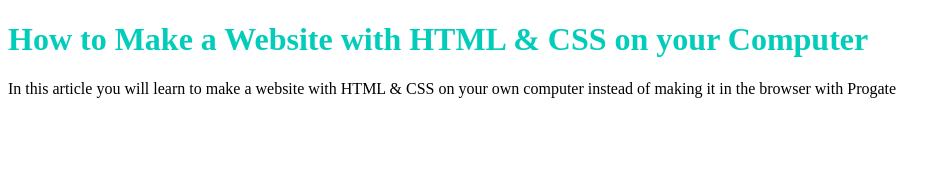
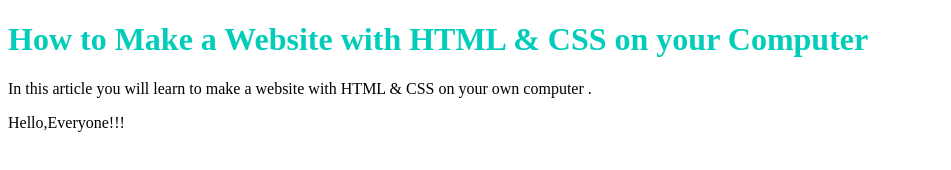
Before and after one commit to snehalingawale788/snehal.github.io, a plain HTML site: page index.html in a window 1280 px wide. Shown: the whole page, without its empty margins (0-951 px from the left). Drawn offline with Linux system fonts and the light colour scheme.

Commit message:
Update index.html

```diff
--- a/index.html
+++ b/index.html
@@ -7,6 +7,7 @@
   </head>
   <body>
     <h1 class="title">How to Make a Website with HTML & CSS on your Computer</h1>
-	<p>In this article you will learn to make a website with HTML & CSS on your own computer instead of making it in the browser with Progate</p>
+    <p>In this article you will learn to make a website with HTML & CSS on your own computer .</p>
+	  <p>Hello,Everyone!!!</p>
   </body>
 </html>
```
